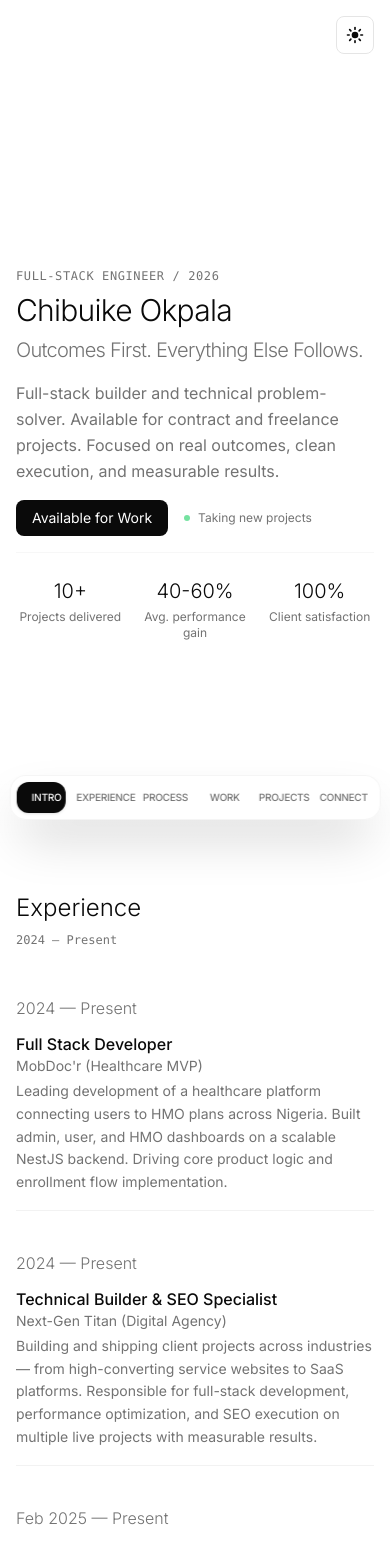
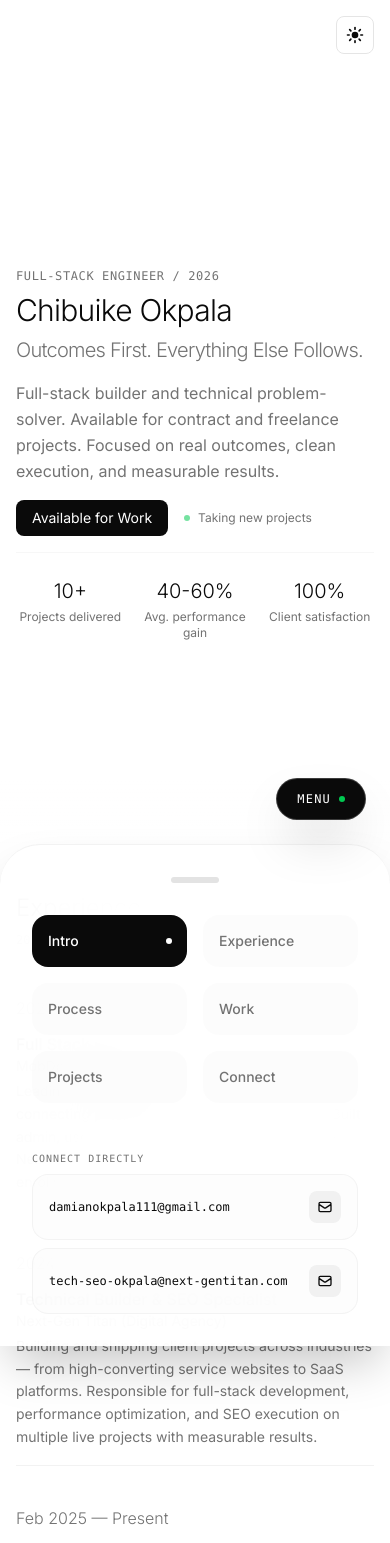
Before and after one commit to techchibuike/portfolio, a Next.js app: page / in a window 390 px wide. Shown: the top 1543 px of the page. Built offline with nearby package versions, Linux system fonts and the light colour scheme.

Commit message:
feat: initialize portfolio landing page with professional experience and project showcase

```diff
--- a/src/app/page.tsx
+++ b/src/app/page.tsx
@@ -290,7 +290,7 @@ export default function Home() {
   const [isMounted, setIsMounted] = useState(false);
   const [isDark, setIsDark] = useState(true);
   const [activeSection, setActiveSection] = useState("intro");
-  const [activeDoor, setActiveDoor] = useState(0);
+  const [isMenuOpen, setIsMenuOpen] = useState(false);
   const [expandedProject, setExpandedProject] = useState<number | null>(null);
   const sectionsRef = useRef<(HTMLElement | null)[]>([]);
 
@@ -349,37 +349,93 @@ export default function Home() {
   };
 
   const MobileNav = () => {
-    const activeIndex = SECTIONS.findIndex((s) => s.id === activeSection);
+    return (
+      <>
+        {/* Floating Trigger Button */}
+        <nav className="fixed bottom-6 right-6 z-[60] lg:hidden">
+          <button
+            onClick={() => setIsMenuOpen(!isMenuOpen)}
+            className="flex items-center gap-2 px-5 py-3 bg-foreground text-background rounded-full shadow-2xl transition-all duration-300 active:scale-90 hover:scale-105 font-mono text-xs uppercase tracking-widest border border-background/20"
+            aria-expanded={isMenuOpen}
+            aria-controls="mobile-menu"
+          >
+            <span>{isMenuOpen ? "Close" : "Menu"}</span>
+            <div className={`w-1.5 h-1.5 rounded-full transition-all duration-500 ${isMenuOpen ? "bg-red-500 animate-pulse" : "bg-green-500"}`} />
+          </button>
+        </nav>
 
-    return (
-      <nav className="fixed bottom-6 left-1/2 -translate-x-1/2 z-50 lg:hidden w-[95%] max-w-md pointer-events-none">
-        <div className="bg-background/80 backdrop-blur-xl border border-border/40 rounded-2xl p-1.5 shadow-2xl flex items-center justify-between relative pointer-events-auto">
-          {/* Active Highlight Pill */}
+        {/* Backdrop */}
         <div
-            className="absolute h-[calc(100%-12px)] bg-foreground rounded-xl transition-all duration-500 ease-[cubic-bezier(0.34,1.56,0.64,1)] shadow-sm"
-            style={{
-              width: `calc(${100 / SECTIONS.length}% - 12px)`,
-              left: `calc(${(activeIndex * 100) / SECTIONS.length}% + 6px)`,
-            }}
+          onClick={() => setIsMenuOpen(false)}
+          className={`fixed inset-0 bg-background/20 backdrop-blur-sm z-[50] lg:hidden transition-all duration-500 ${
+            isMenuOpen ? "opacity-100 pointer-events-auto" : "opacity-0 pointer-events-none"
+          }`}
         />
 
-          {SECTIONS.map((section, idx) => (
+        {/* Half-height Bottom Sheet */}
+        <div
+          id="mobile-menu"
+          className={`fixed bottom-0 left-0 right-0 z-[55] lg:hidden bg-background/95 backdrop-blur-2xl border-t border-border/50 rounded-t-[2.5rem] p-8 shadow-2xl transition-all duration-700 ease-[cubic-bezier(0.32,0.72,0,1)] ${
+            isMenuOpen ? "translate-y-0" : "translate-y-full"
+          } max-h-[70vh] overflow-y-auto`}
+        >
+          <div className="w-12 h-1.5 bg-muted-foreground/20 rounded-full mx-auto mb-8" />
+
+          <div className="space-y-12">
+            {/* Sections */}
+            <div className="grid grid-cols-2 gap-4">
+              {SECTIONS.map((section) => (
                 <button
                   key={section.id}
-              onClick={() => scrollToSection(section.id)}
-              className={`relative z-10 flex-1 py-2 text-[10px] font-medium tracking-tight uppercase transition-all duration-300 active:scale-90 select-none ${
+                  onClick={() => {
+                    scrollToSection(section.id);
+                    setIsMenuOpen(false);
+                  }}
+                  className={`px-4 py-4 rounded-2xl text-sm font-medium transition-all duration-300 flex items-center justify-between group ${
                     activeSection === section.id
-                  ? "text-background"
-                  : "text-muted-foreground hover:text-foreground/80"
+                      ? "bg-foreground text-background"
+                      : "bg-muted/30 text-muted-foreground hover:bg-muted/50"
                   }`}
-              aria-label={`Navigate to ${section.label}`}
-              aria-current={activeSection === section.id ? "page" : undefined}
                 >
-              {section.label}
+                  <span>{section.label}</span>
+                  <div className={`w-1 h-1 rounded-full bg-current transition-transform duration-500 ${activeSection === section.id ? "scale-150" : "scale-0"}`} />
                 </button>
               ))}
             </div>
-      </nav>
+
+            {/* Quick Contact Emails */}
+            <div className="space-y-4">
+              <div className="text-[10px] text-muted-foreground uppercase tracking-widest font-mono mb-2">Connect Directly</div>
+              <div className="space-y-2">
+                <Link
+                  href="mailto:damianokpala111@gmail.com"
+                  className="flex items-center justify-between p-4 bg-muted/20 border border-border/40 rounded-2xl group transition-all duration-300 active:scale-[0.98]"
+                  onClick={() => setIsMenuOpen(false)}
+                >
+                  <span className="text-xs font-mono text-foreground truncate mr-2">damianokpala111@gmail.com</span>
+                  <div className="p-2 bg-foreground/5 rounded-lg group-hover:bg-foreground/10 transition-colors">
+                    <svg className="w-4 h-4" fill="none" stroke="currentColor" viewBox="0 0 24 24">
+                      <path strokeLinecap="round" strokeLinejoin="round" strokeWidth={2} d="M3 8l7.89 5.26a2 2 0 002.22 0L21 8M5 19h14a2 2 0 002-2V7a2 2 0 00-2-2H5a2 2 0 00-2 2v10a2 2 0 002 2z" />
+                    </svg>
+                  </div>
+                </Link>
+                <Link
+                  href="mailto:tech-seo-okpala@next-gentitan.com"
+                  className="flex items-center justify-between p-4 bg-muted/20 border border-border/40 rounded-2xl group transition-all duration-300 active:scale-[0.98]"
+                  onClick={() => setIsMenuOpen(false)}
+                >
+                  <span className="text-xs font-mono text-foreground truncate mr-2">tech-seo-okpala@next-gentitan.com</span>
+                  <div className="p-2 bg-foreground/5 rounded-lg group-hover:bg-foreground/10 transition-colors">
+                    <svg className="w-4 h-4" fill="none" stroke="currentColor" viewBox="0 0 24 24">
+                      <path strokeLinecap="round" strokeLinejoin="round" strokeWidth={2} d="M3 8l7.89 5.26a2 2 0 002.22 0L21 8M5 19h14a2 2 0 002-2V7a2 2 0 00-2-2H5a2 2 0 00-2 2v10a2 2 0 002 2z" />
+                    </svg>
+                  </div>
+                </Link>
+              </div>
+            </div>
+          </div>
+        </div>
+      </>
     );
   };
 
```
Lines whose indentation alone changed are shown as unchanged.
